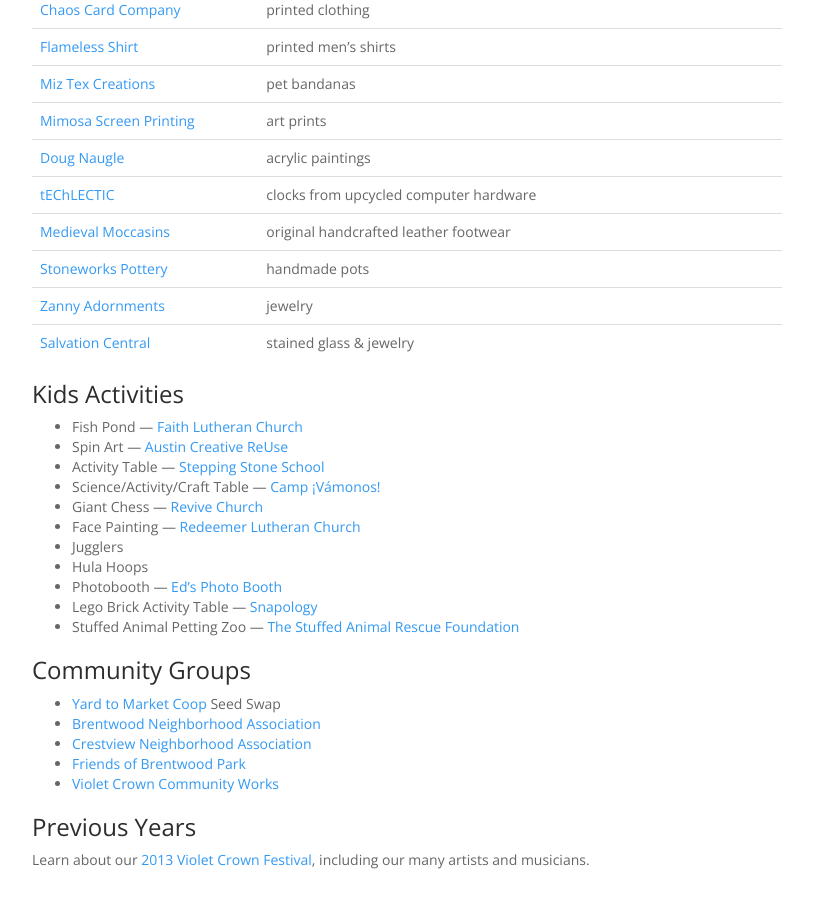
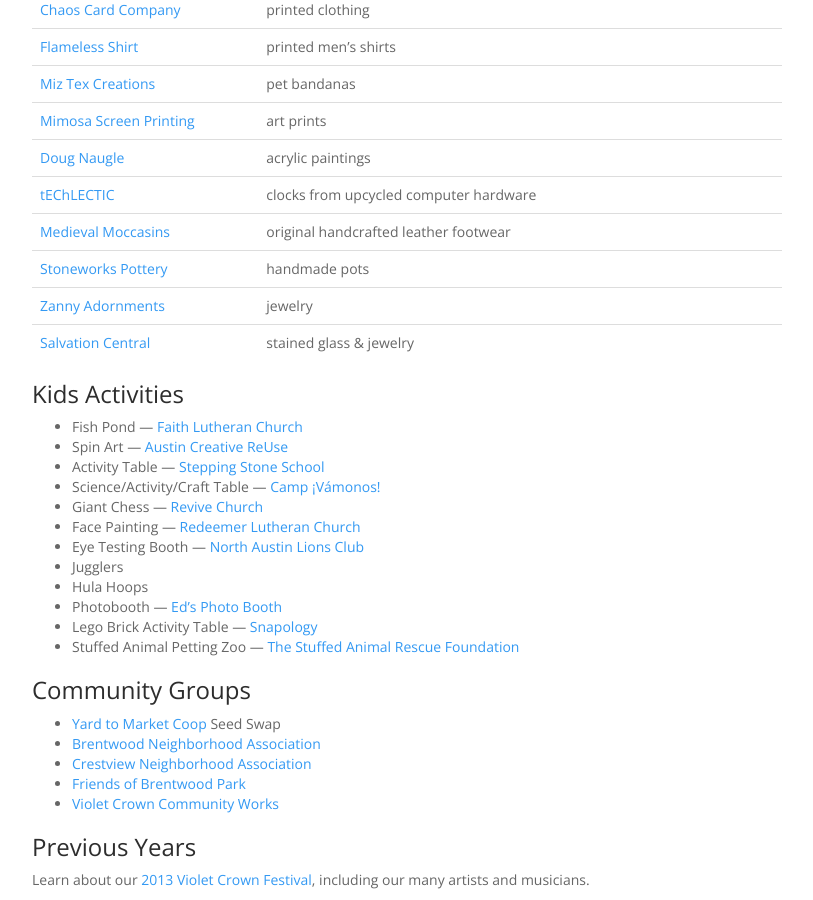
Before and after one commit to vccw/vccw.github.io, a Jekyll site: the page built from vcf.md, in a window 1280 px wide and 900 px high, scrolled down 3421 px. Shown: the whole window, without its empty margins (38-851 px from the left). Built offline with Jekyll 4.4.1, drawn with Linux system fonts in a browser that asks for light colours; comment, search, counter and statistics services are not loaded.

Commit message:
Update vcf.md
add Lions

```diff
--- a/vcf.md
+++ b/vcf.md
@@ -126,6 +126,7 @@
 * Science/Activity/Craft Table &mdash; [Camp ¡Vámonos!](http://www.campvamonos.com/)
 * Giant Chess &mdash; [Revive Church](http://revivechurchtx.com/)
 * Face Painting &mdash; [Redeemer Lutheran Church](http://redeemer.net)
+* Eye Testing Booth &mdash; [North Austin Lions Club](http://northaustinlionsclub.org/)
 * Jugglers
 * Hula Hoops
 * Photobooth &mdash; [Ed's Photo Booth](http://www.edsphotobooth.com/)
```
